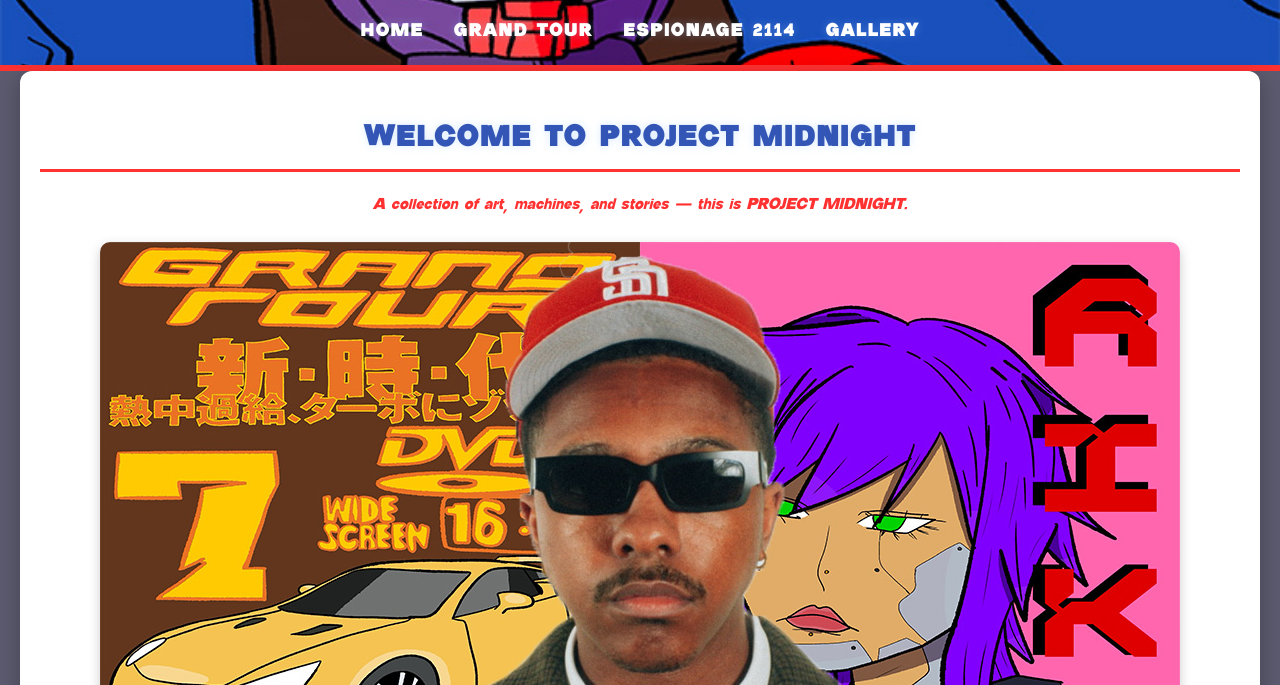
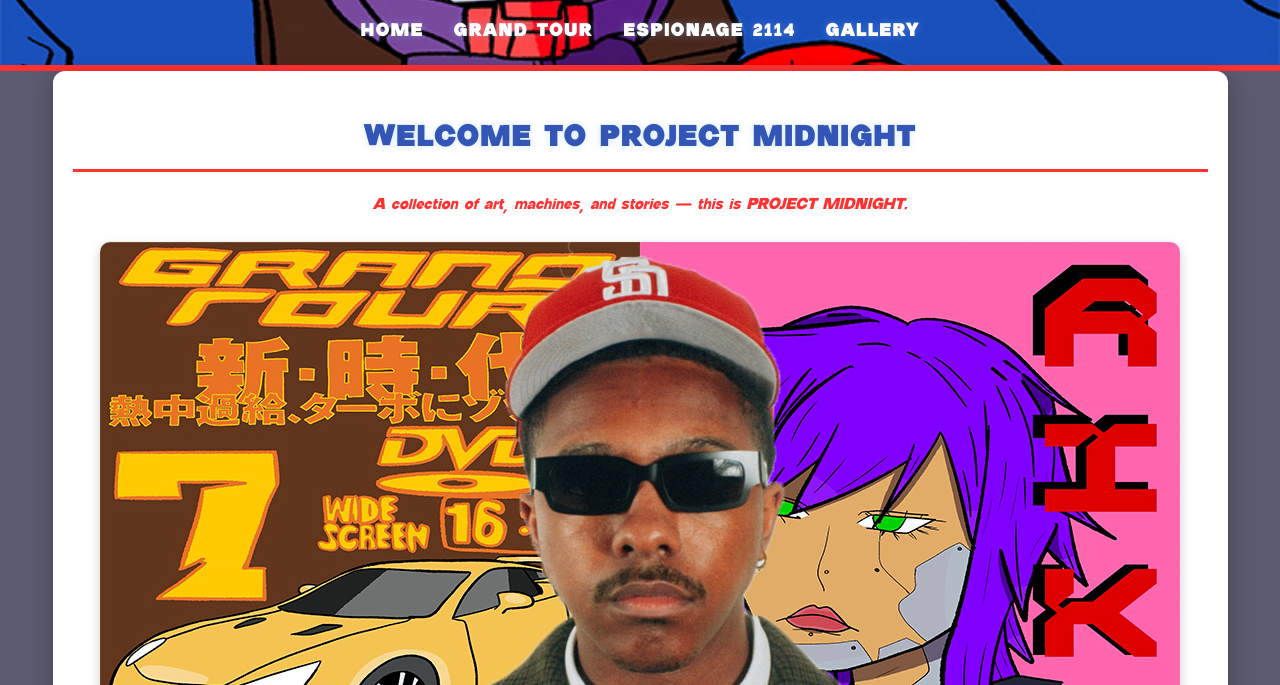
Before and after one commit to zaydidntwakeup/projectmidnight, a plain HTML site: page index.html in a window 1280 px wide. Shown: the part 115-800 px from the top of the page. Drawn offline with Linux system fonts and the light colour scheme.

Commit message:
updated base.css for container to make flush

```diff
--- a/base.css
+++ b/base.css
@@ -12,7 +12,7 @@ body {
 /* General container */
 .container {
    width: 100%;
-   max-width: 1200px;
+   max-width: 1135px;
    max-height: 100%;
    margin: auto;
    padding: 20px;
```
